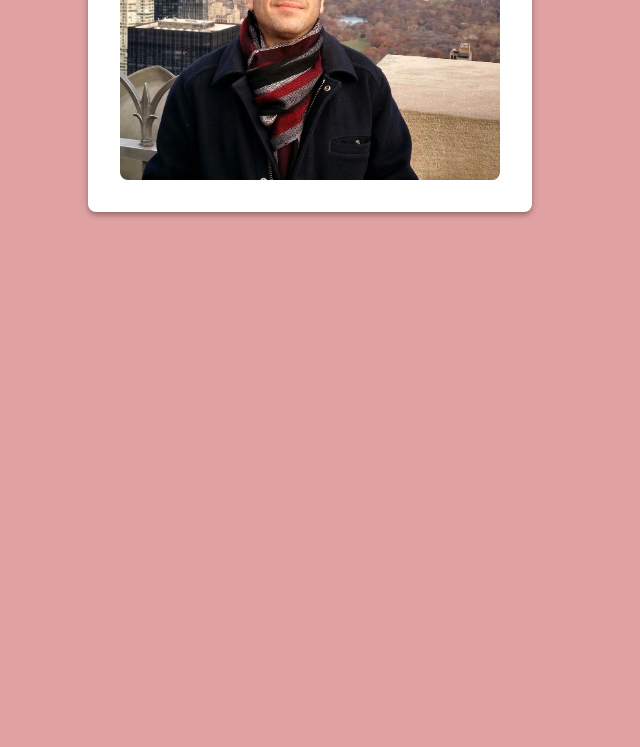
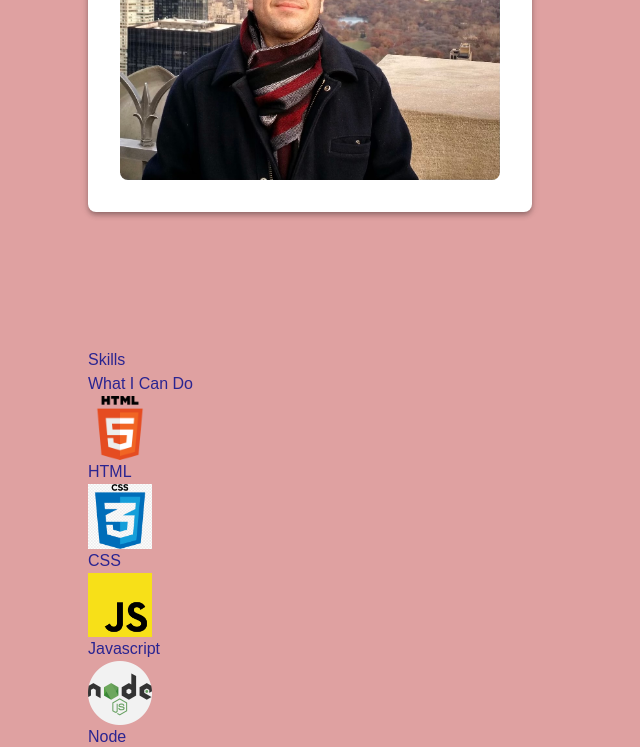
Before and after one commit to Matt658041/my-resume-profile, a Next.js app: page / in a window 1280 px wide. Shown: the part 844-1591 px from the top of the page, without its empty margins (0-640 px from the left). Before the commit the page ends 1192 px from the top, so only its background shows below. Built offline with nearby package versions, Linux system fonts and the light colour scheme.

Commit message:
images need formatting

```diff
--- /dev/null
+++ b/components/Skills.jsx
@@ -0,0 +1,126 @@
+import React from "react";
+import Image from "next/image";
+import html from "../public/html.png"
+import css from "../public/css-image.png"
+import js from "../public/js.png"
+import node from "../public/node.png"
+import react from "../public/React-icon.png"
+import aws from "../public/aws image.png"
+import git from "../public/git-png.png"
+
+import {
+  Box,
+  Button,
+  MobileStepper,
+  Typography,
+  Container,
+  Paper,
+} from "@mui/material";
+
+const Skills = () => {
+  return (
+    <Box sx={{ width: "100%" }}>
+      <Container >
+        <div id="skills" className="w-full lg:h-screen p-2">
+          <div className="max-w-[1240px] mx-auto flex flex-col justify-center h-full">
+            <p className="text-xl tracking-widest uppercase text-[#01010e]">
+              Skills
+            </p>
+            <h2 className="py-4">What I Can Do</h2>
+            <div className="grid md:grid-cols-2 lg:grid-cols-4 gap-8">
+              <div className="p-6 shadow-xl rounded-xl hover:scale-105 ease-in duration-300">
+                <div className="grid grid-cols-2 gap-4 justify-center items-center">
+                  <div className="m-auto">
+                    <Image src={html} width="64px" height="64px" alt="/" />
+                  </div>
+                  <div className="flex flex-col items-center justify-center">
+                    <h3>HTML</h3>
+                  </div>
+                </div>
+              </div>
+
+              <div className="p-6 shadow-xl rounded-xl hover:scale-105 ease-in duration-300">
+                <div className="grid grid-cols-2 gap-4 justify-center items-center">
+                  <div className="m-auto">
+                    <Image src={css} width="64px" height="64px" alt="/" />
+                  </div>
+                  <div className="flex flex-col items-center justify-center">
+                    <h3>CSS</h3>
+                  </div>
+                </div>
+              </div>
+
+              <div className="p-6 shadow-xl rounded-xl hover:scale-105 ease-in duration-300">
+                <div className="grid grid-cols-2 gap-4 justify-center items-center">
+                  <div className="m-auto">
+                    <Image src={js} width="64px" height="64px" alt="/" />
+                  </div>
+                  <div className="flex flex-col items-center justify-center">
+                    <h3>Javascript</h3>
+                  </div>
+                </div>
+              </div>
+
+              <div className="p-6 shadow-xl rounded-xl hover:scale-105 ease-in duration-300">
+                <div className="grid grid-cols-2 gap-4 justify-center items-center">
+                  <div className="m-auto">
+                    <Image src={node} width="64px" height="64px" alt="/" />
+                  </div>
+                  <div className="flex flex-col items-center justify-center">
+                    <h3>Node</h3>
+                  </div>
+                </div>
+              </div>
+
+              <div className="p-6 shadow-xl rounded-xl hover:scale-105 ease-in duration-300">
+                <div className="grid grid-cols-2 gap-4 justify-center items-center">
+                  <div className="m-auto">
+                    <Image src={react} width="64px" height="64px" alt="/" />
+                  </div>
+                  <div className="flex flex-col items-center justify-center">
+                    <h3>React</h3>
+                  </div>
+                </div>
+              </div>
+
+              <div className="p-6 shadow-xl rounded-xl hover:scale-105 ease-in duration-300">
+                <div className="grid grid-cols-2 gap-4 justify-center items-center">
+                  <div className="m-auto">
+                    <Image src={react} width="64px" height="64px" alt="/" />
+                  </div>
+                  <div className="flex flex-col items-center justify-center">
+                    <h3>React Native</h3>
+                  </div>
+                </div>
+              </div>
+
+              <div className="p-6 shadow-xl rounded-xl hover:scale-105 ease-in duration-300">
+                <div className="grid grid-cols-2 gap-4 justify-center items-center">
+                  <div className="m-auto">
+                    <Image src={aws} width="64px" height="64px" alt="/" />
+                  </div>
+                  <div className="flex flex-col items-center justify-center">
+                    <h3>AWS</h3>
+                  </div>
+                </div>
+              </div>
+
+              <div className="p-6 shadow-xl rounded-xl hover:scale-105 ease-in duration-300">
+                <div className="grid grid-cols-2 gap-4 justify-center items-center">
+                  <div className="m-auto">
+                    <Image src={git} width="64px" height="64px" alt="/" />
+                  </div>
+                  <div className="flex flex-col items-center justify-center">
+                    <h3>Git</h3>
+                  </div>
+                </div>
+              </div>
+            </div>
+          </div>
+        </div>
+      </Container>
+    </Box>
+  );
+};
+
+export default Skills;
--- a/src/app/page.js
+++ b/src/app/page.js
@@ -1,15 +1,24 @@
 import Image from "next/image";
 import About from "../../components/About";
-import { Grid } from "@mui/material/Grid2";
+import Skills from "../../components/Skills";
+import {Grid2} from "@mui/material";
 import { Box, Container, Typography, Paper } from "@mui/material";
 
 export default function Home() {
   return (
     <>
-      <Container  sx={{ marginTop: 5, marginBottom: 1 }}>
-
-            <About />
-
+      <Container sx={{ marginTop: 5, marginBottom: 1 }}>
+        <Grid2
+          container
+          spacing={1} // Reduced spacing
+          sx={{
+            justifyContent: "center",
+            alignItems: "center",
+          }} // Centering components
+        >
+          <About />
+          <Skills />
+        </Grid2>
       </Container>
     </>
   );
```
